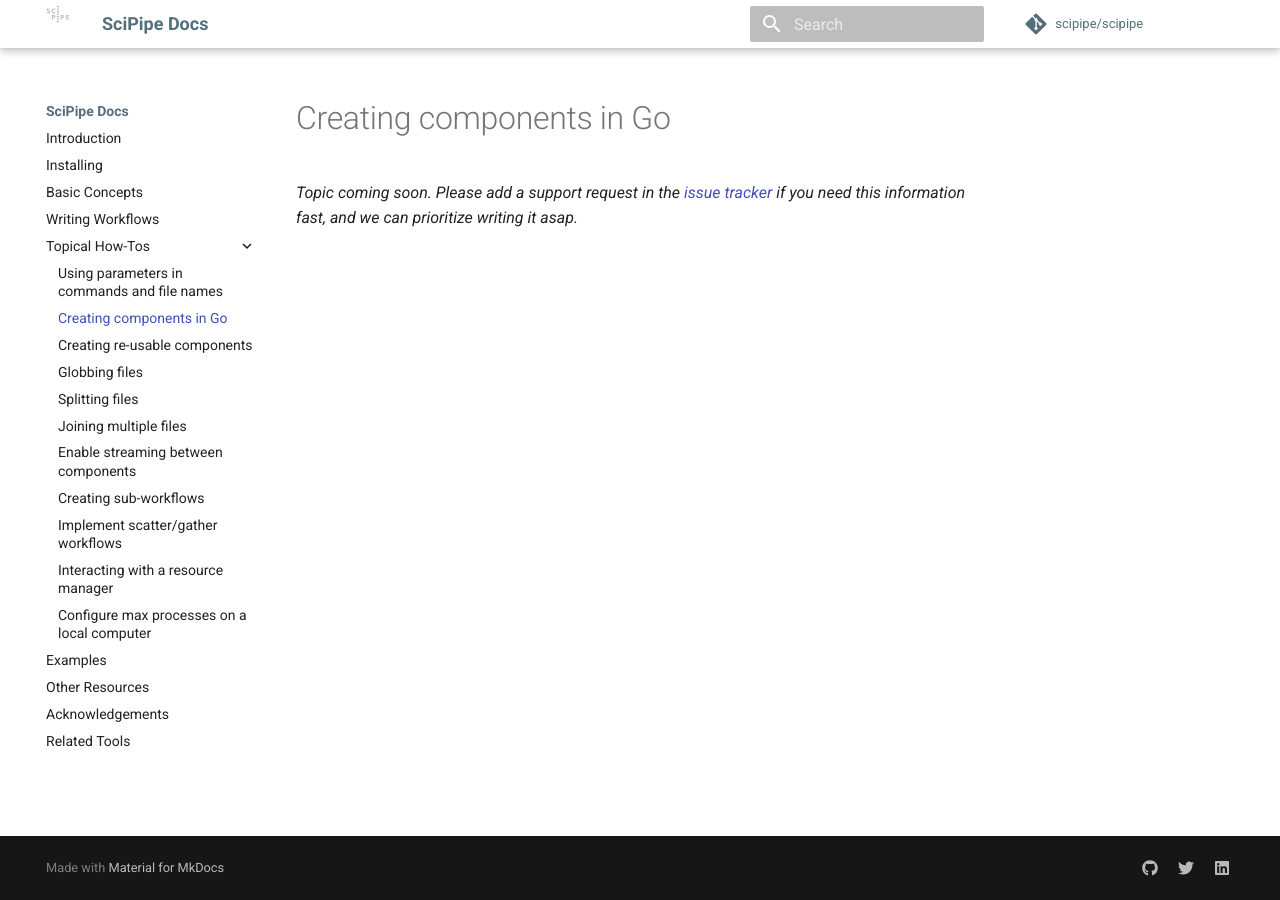
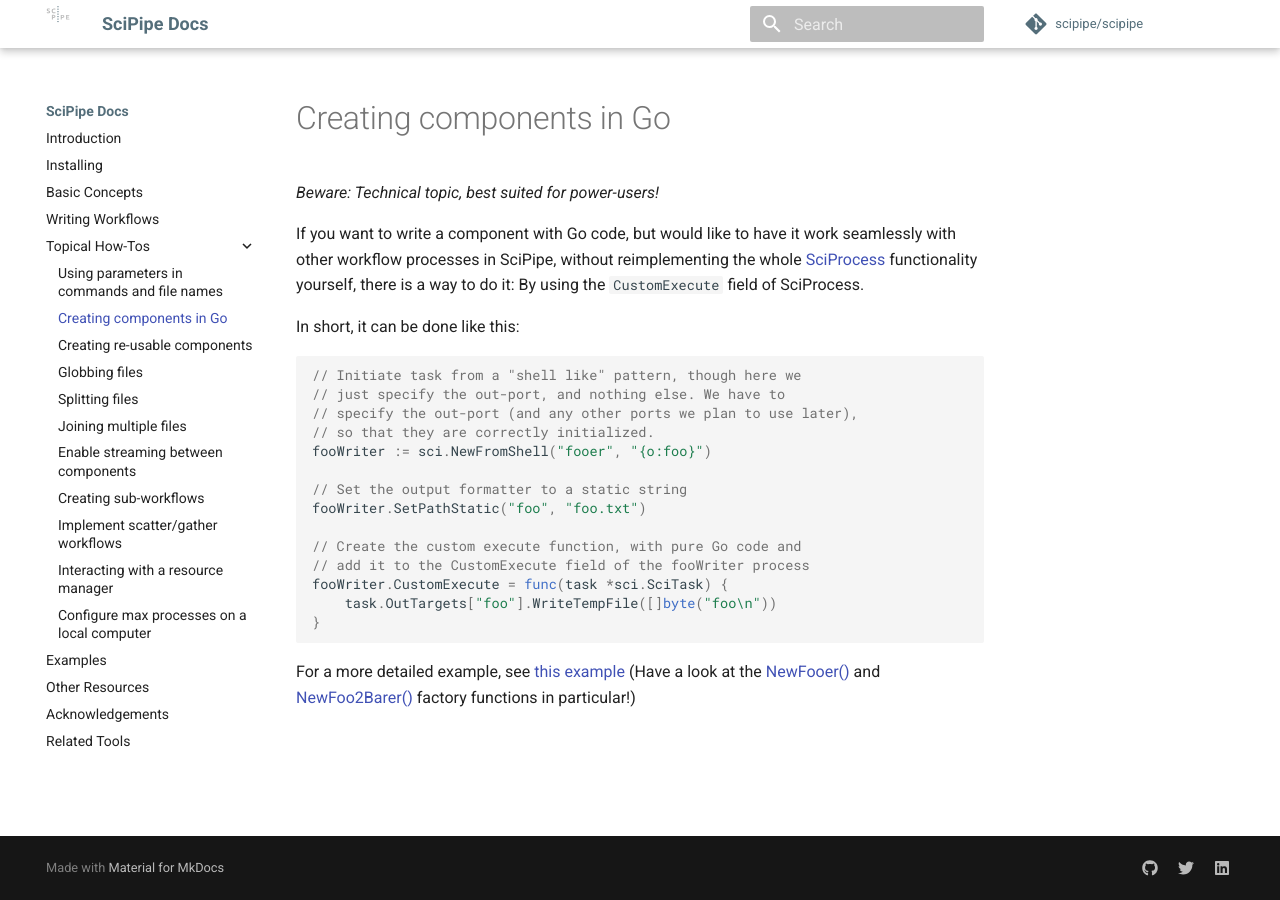
Before and after one commit to scipipe/scipipe, an MkDocs documentation site: the page built from docs/howtos/golang_components.md, in a window 1280 px wide. Built offline with MkDocs 1.6.1 and Material for MkDocs 9.7.7, drawn with Linux system fonts in a browser that asks for light colours; comment, search, counter and statistics services are not loaded; old or Windows-style settings are respelled for this version of MkDocs.

Commit message:
Write custom go components howto

````diff
--- a/docs/howtos/golang_components.md
+++ b/docs/howtos/golang_components.md
@@ -1,2 +1,31 @@
-*Topic coming soon. Please add a support request in the [issue tracker](https://github.com/scipipe/scipipe/issues)
-if you need this information fast, and we can prioritize writing it asap.*
+*Beware: Technical topic, best suited for power-users!*
+
+If you want to write a component with Go code, but would like to have it work
+seamlessly with other workflow processes in SciPipe, without reimplementing the
+whole [SciProcess](https://godoc.org/github.com/scipipe/scipipe#SciProcess)
+functionality yourself, there is a way to do it: By using the `CustomExecute`
+field of SciProcess.
+
+In short, it can be done like this:
+
+```go
+// Initiate task from a "shell like" pattern, though here we
+// just specify the out-port, and nothing else. We have to
+// specify the out-port (and any other ports we plan to use later),
+// so that they are correctly initialized.
+fooWriter := sci.NewFromShell("fooer", "{o:foo}")
+
+// Set the output formatter to a static string
+fooWriter.SetPathStatic("foo", "foo.txt")
+
+// Create the custom execute function, with pure Go code and
+// add it to the CustomExecute field of the fooWriter process
+fooWriter.CustomExecute = func(task *sci.SciTask) {
+    task.OutTargets["foo"].WriteTempFile([]byte("foo\n"))
+}
+```
+
+For a more detailed example, see [this example](https://github.com/scipipe/scipipe/blob/master/examples/custom_execution_function/funchook.go)
+(Have a look at the [NewFooer()](https://github.com/scipipe/scipipe/blob/master/examples/custom_execution_function/funchook.go#L34-L50)
+and [NewFoo2Barer()](https://github.com/scipipe/scipipe/blob/master/examples/custom_execution_function/funchook.go#L72-L89)
+factory functions in particular!)
````
